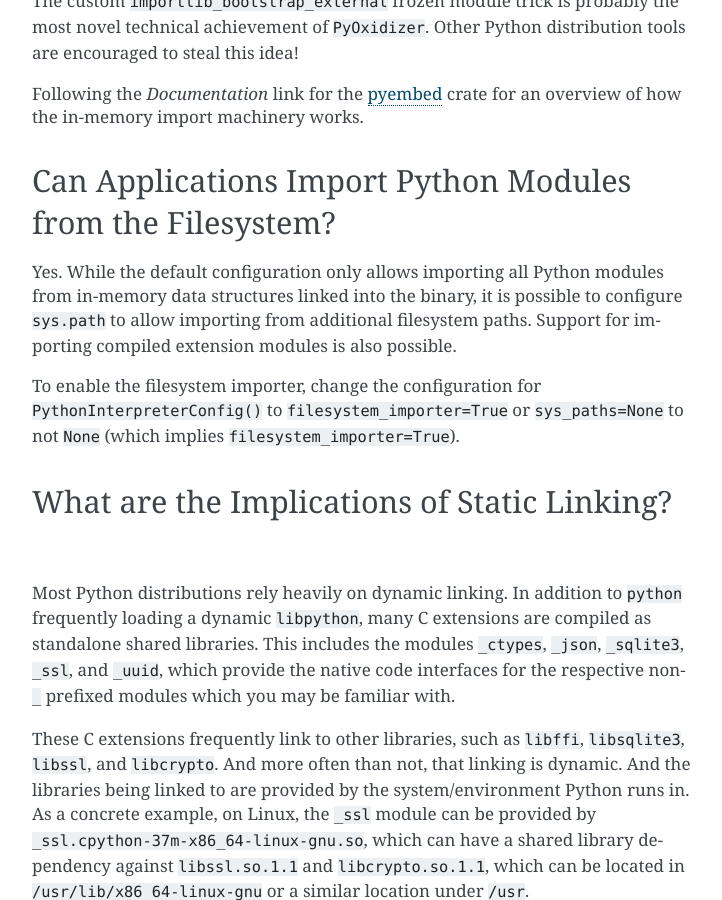
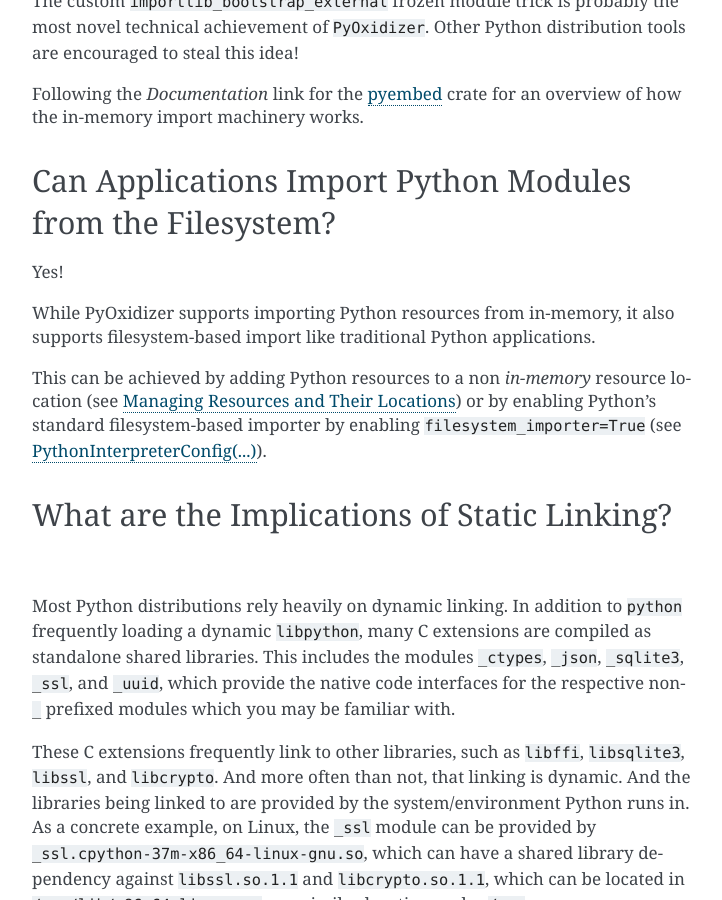
Before and after one commit to indygreg/PyOxidizer, a Sphinx documentation site: the page built from docs/faq.rst, in a window 1280 px wide and 900 px high, scrolled down 3138 px. Shown: the whole window, without its empty margins (388-1110 px from the left). Built offline with Sphinx 7.4.7, drawn with Linux system fonts in a browser that asks for light colours; the version number could not be read and is left out.

Commit message:
docs: update FAQ entry to reflect support for filesystem-relative resources

```diff
--- a/docs/faq.rst
+++ b/docs/faq.rst
@@ -146,16 +146,17 @@
 Can Applications Import Python Modules from the Filesystem?
 ===========================================================
 
-Yes. While the default configuration only allows importing
-all Python modules from in-memory data structures linked
-into the binary, it is possible to configure ``sys.path``
-to allow importing from additional filesystem paths.
-Support for importing compiled extension modules is also possible.
+Yes!
 
-To enable the filesystem importer, change the configuration for
-``PythonInterpreterConfig()`` to ``filesystem_importer=True`` or
-``sys_paths=None`` to not ``None`` (which implies
-``filesystem_importer=True``).
+While PyOxidizer supports importing Python resources from
+in-memory, it also supports filesystem-based import like
+traditional Python applications.
+
+This can be achieved by adding Python resources to a non
+*in-memory* resource location (see :ref:`packaging_resources`) or
+by enabling Python's standard filesystem-based importer by
+enabling ``filesystem_importer=True`` (see
+:ref:`config_python_interpreter_config`).
 
 What are the Implications of Static Linking?
 ============================================
```
